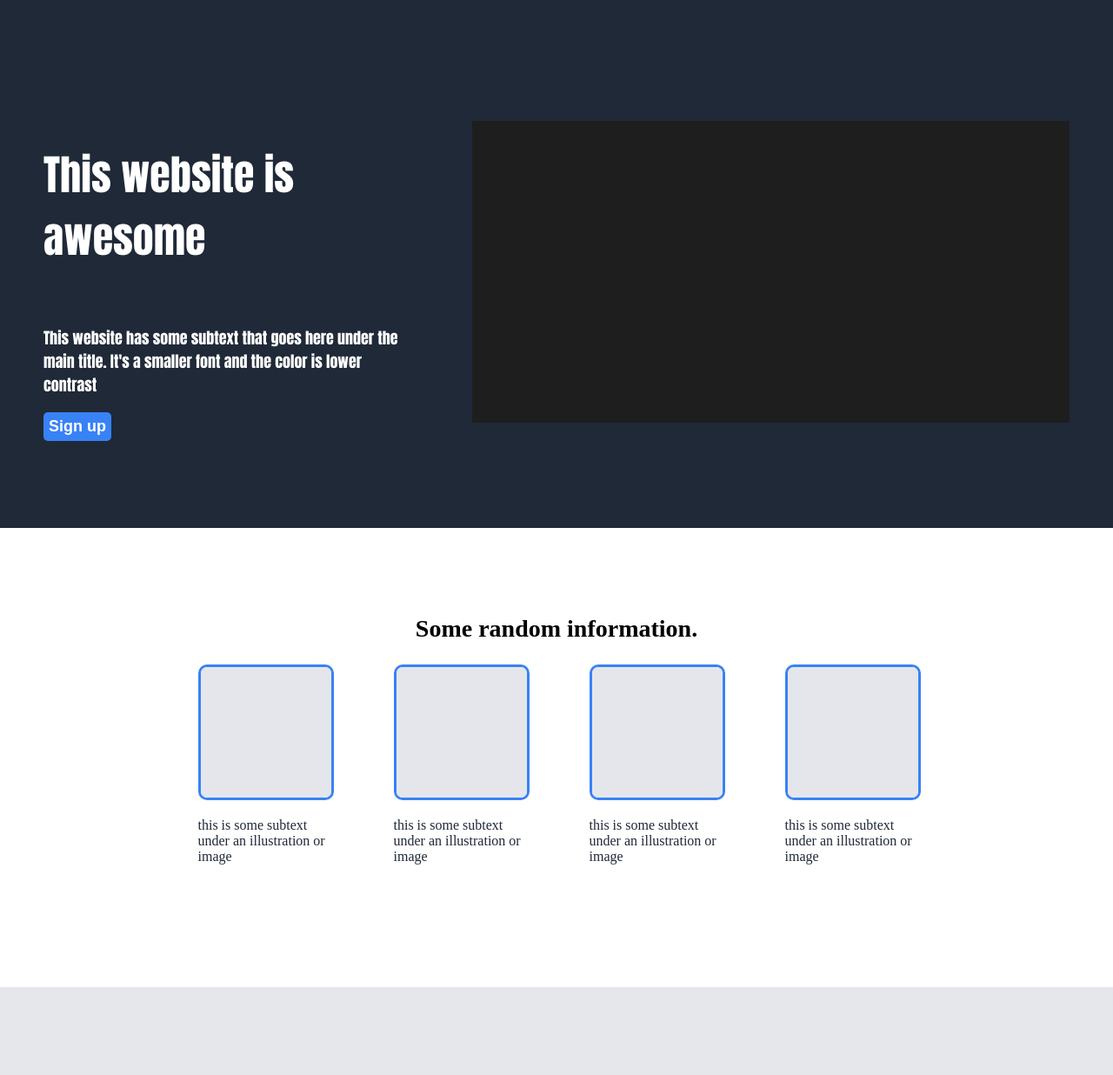
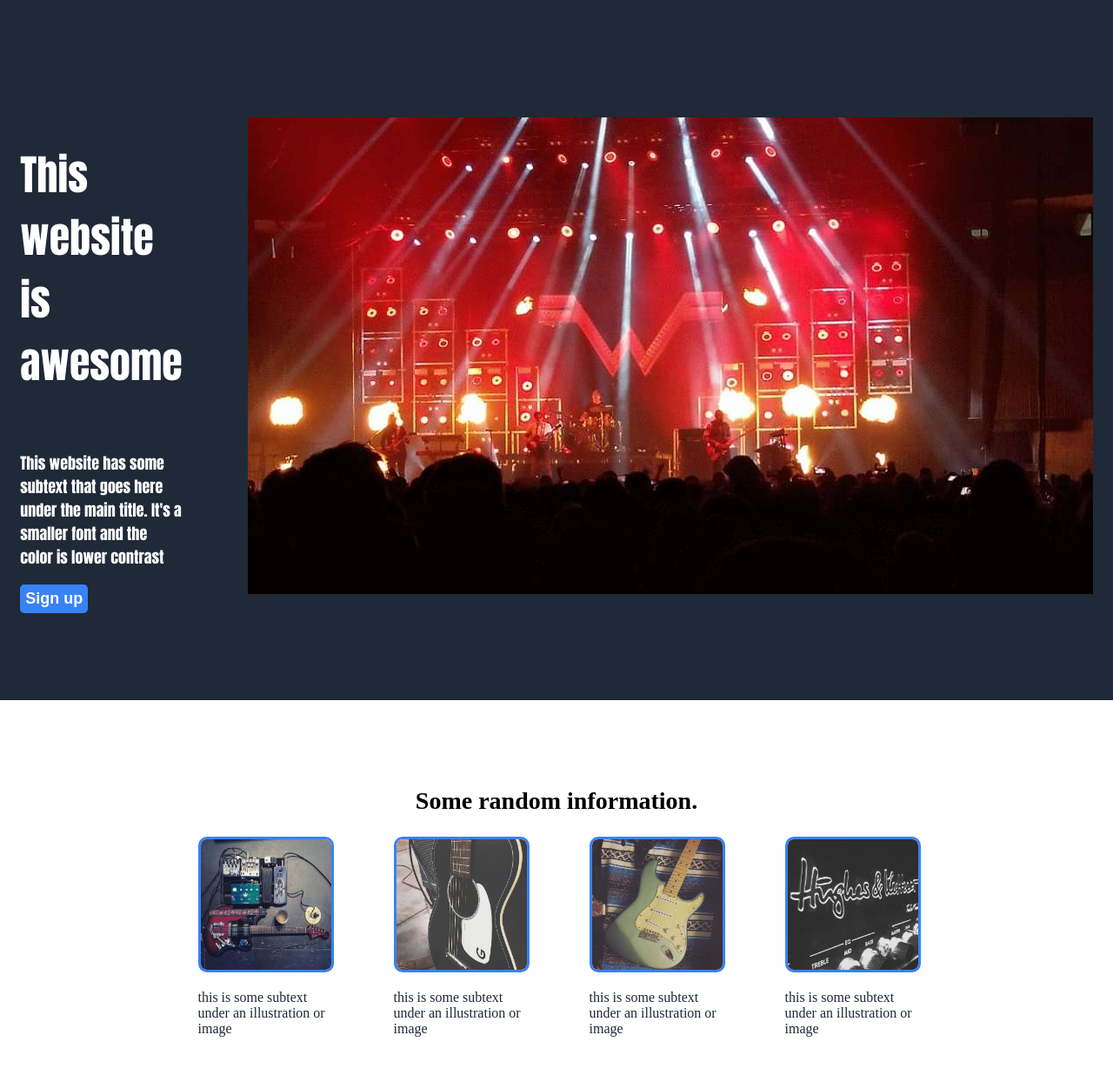
Before and after one commit to TrippBikes/odin-landing-page, a plain HTML site: page index.html in a window 1280 px wide. Shown: the part 73-1309 px from the top of the page at 87% size. Drawn offline with Linux system fonts and the light colour scheme.

Commit message:
Added images

```diff
--- a/index.html
+++ b/index.html
@@ -25,25 +25,25 @@
                 <button class="headerbutt">Sign up</button>
             </div>
             <div class="heroimg">
-            <img src="images/square2.png" alt="">
+                <img src="images/header.jpg" alt="">
             </div>
         </div>
         <div class="text2">Some random information.</div>
         <div class="ticont">
             <div class="ti">
-                <img class="picture" src="images/square.png" alt="placeholder">
+                <img class="picture" src="images/box1.jpg" alt="placeholder">
                 <p>this is some subtext under an illustration or image</p>
             </div>
             <div class="ti">
-                <img class="picture" src="images/square.png" alt="placeholder">
+                <img class="picture" src="images/box2.jpg" alt="placeholder">
                 <p class="subtext">this is some subtext under an illustration or image</p>
             </div>
             <div class="ti">
-                <img class="picture" src="images/square.png" alt="placeholder">
+                <img class="picture" src="images/box3.jpg" alt="placeholder">
                 <p>this is some subtext under an illustration or image</p>
             </div>
             <div class="ti">
-                <img class="picture" src="images/square.png" alt="placeholder">
+                <img class="picture" src="images/box4.jpg" alt="placeholder">
                 <p>this is some subtext under an illustration or image</p>
             </div>
         </div>
--- a/styles.css
+++ b/styles.css
@@ -31,6 +31,7 @@ body {
 .hero {
     display: flex;
     justify-content: center;
+    align-items: center;
     gap: 75px;
     background-color: #1F2937;
     color: white;
@@ -38,11 +39,6 @@ body {
     padding-top: 100px;
     padding-left: 50px;
     padding-right: 50px;
-}
-
-.heroimg {
-    display: flex;
-    justify-content: center;
 }
 
 .herotext {
@@ -54,10 +50,6 @@ body {
 }
 
 .heroimg {
-    display: flex;
-    justify-content: center;
-    align-content: center;
-    align-items: center;
 }
 
 .headersub {
```
Also changed, not shown: images/box1.jpg (added), images/box2.jpg (added), images/box3.jpg (added), images/box4.jpg (added), images/header.jpg (added).
